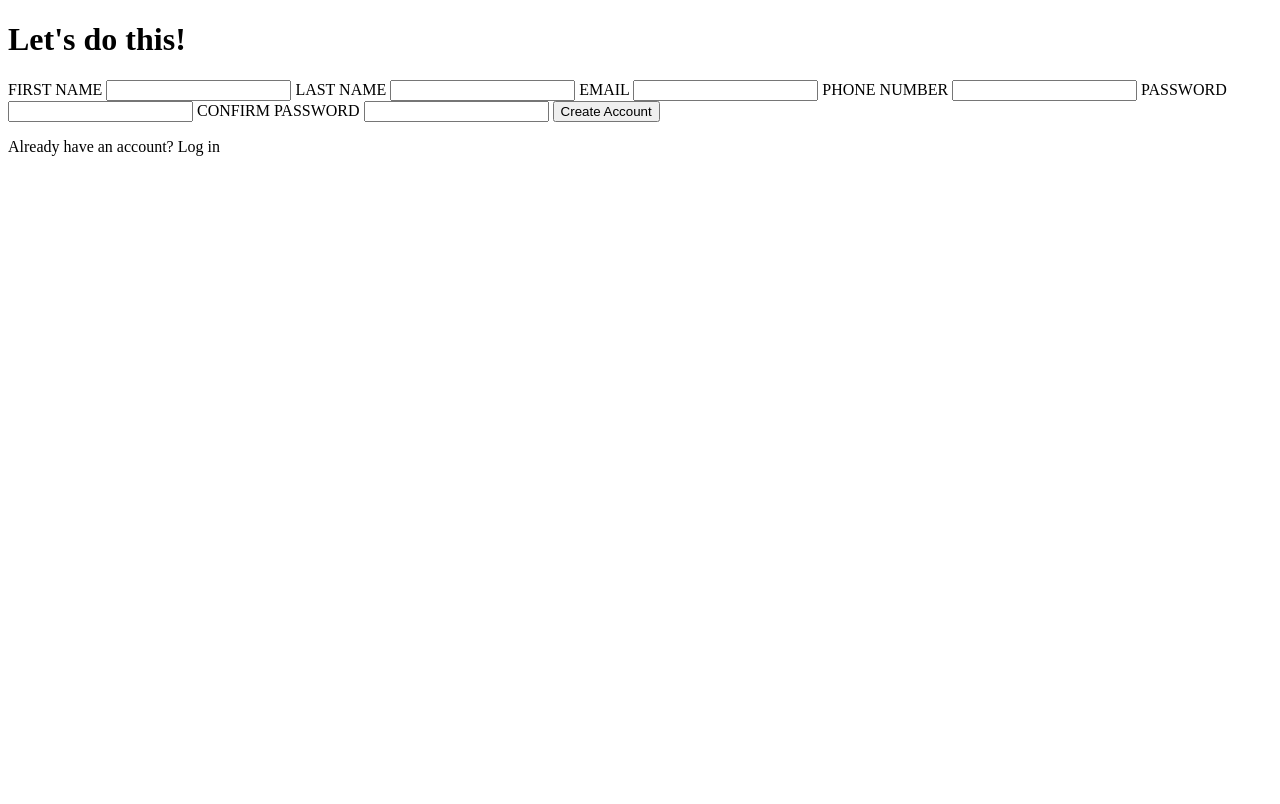
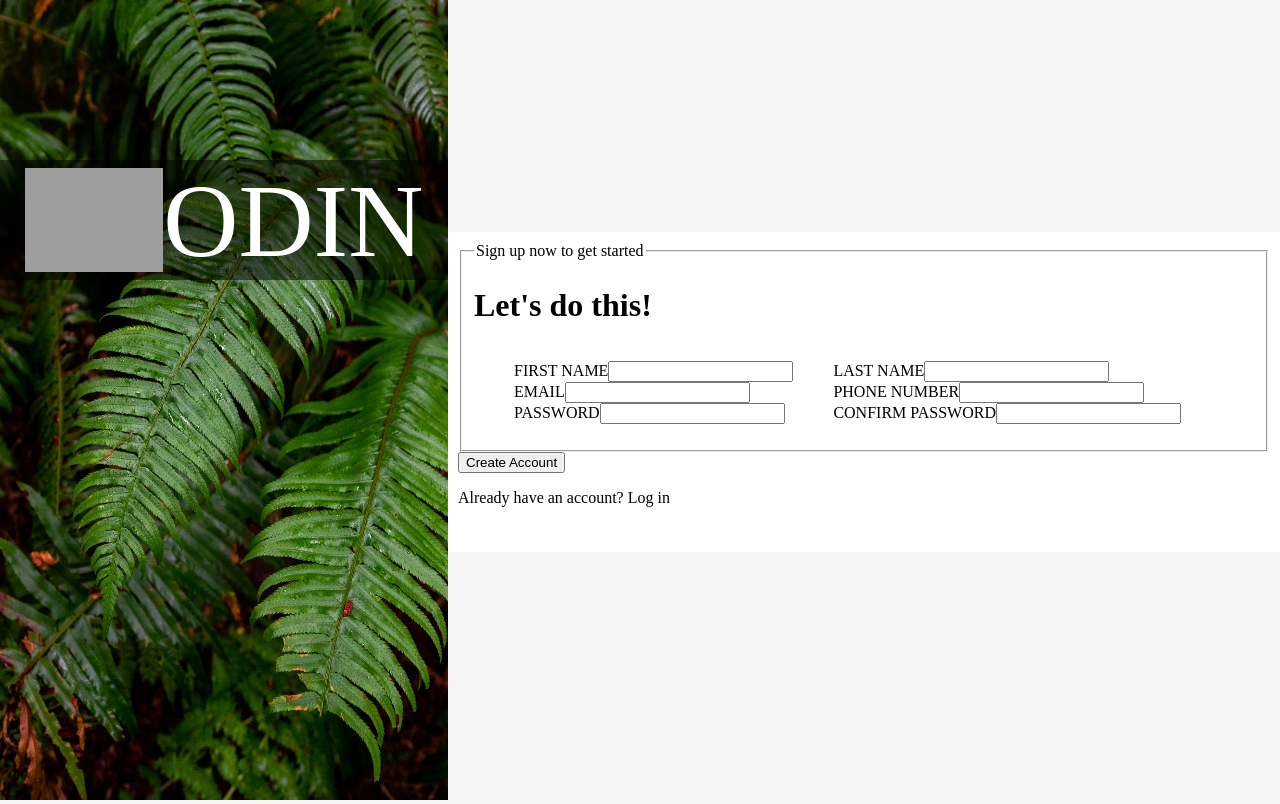
Before and after one commit to Unred-studio/ODIN-signup-page, a plain HTML site: page index.html in a window 1280 px wide. Drawn offline with Linux system fonts and the light colour scheme; grey boxes are pictures that could not be loaded.

Commit message:
Day 1: Push

```diff
--- /dev/null
+++ b/index.css
@@ -0,0 +1,61 @@
+* {
+    box-sizing: border-box;
+}
+ul {
+    list-style-type: none; /* Removes the bullets */
+}
+body {
+    background-color: whitesmoke;
+    margin: 0;
+    padding: 0;
+}
+.left-side {
+    position: absolute;
+    top: 0;
+    left: 0;
+    height: 100vh;
+    width: 35%;
+}
+.bg-image {
+    position: relative;
+    width: 100%;
+    height: 100%;
+}
+.odin-logo {
+    position: absolute;
+    height: 15%;
+    top: 20%;
+    left: 0;
+    padding: 20px;
+    width: 100%;
+    color: white;
+    background-color: rgba(0, 0, 0, 0.5);
+    display: flex;
+    flex-wrap: wrap;
+    align-content: center;
+    justify-content: center;
+    align-items: center;
+}
+.odin-image {
+    height: 13vh;
+    margin: 0;
+}
+.odin-text {
+    font-size: 13vh;
+}
+form {
+    position: absolute;
+    width: 65%;
+    height: 40vh;
+    top: 29%;
+    right: 0;
+    padding: 10px;
+    background-color: white;
+    --small-size: 3vh;
+    --med-size: 5vh;
+    --large-size: 10vh;
+}
+
+.form-inputs {
+    display: flex;
+}
--- a/index.html
+++ b/index.html
@@ -1,33 +1,56 @@
 <!DOCTYPE html>
 <html lang="en">
   <head>
-    <meta charset="UTF-8">
-    <meta name="viewport" content="width=device-width, initial-scale=1.0">
+    <meta charset="UTF-8" />
+    <meta name="viewport" content="width=device-width, initial-scale=1.0" />
+    <link rel="stylesheet" href="index.css" />
     <title>Odin Sign Up Page</title>
   </head>
   <body>
+    <div class="left-side">
+      <img class="bg-image" src="halie-west-25xggax4bSA-unsplash (1).jpg" />
+      <div class="odin-logo">
+        <img
+          class="odin-image"
+          src="https://cdn.statically.io/gh/TheOdinProject/curriculum/5f37d43908ef92499e95a9b90fc3cc291a95014c/html_css/project-sign-up-form/odin-lined.png"
+          alt="Odin Logo"
+        />
+        <span class="odin-text">ODIN</span>
+      </div>
+    </div>
+    <div>
+      <form action="#" method="post">
+        <fieldset>
+          <legend>Sign up now to get started</legend>
           <h1>Let's do this!</h1>
-    <form action="#" method="post">
-        <label for="">FIRST NAME
-            <input min="2" type="text">
-        </label>
-        <label for="">LAST NAME
-            <input min="2" type="text">
-        </label>
-        <label for="">EMAIL
-            <input type="email">
-        </label>
-        <label for="">PHONE NUMBER
-            <input type="number">
-        </label>
-        <label for="">PASSWORD
-            <input type="password">
-        </label>
-        <label for="">CONFIRM PASSWORD
-            <input type="password">
-        </label>
+          <div class="form-inputs">
+            <ul class="form-col">
+              <li>
+                <label>FIRST NAME<input type="text" /></label>
+              </li>
+              <li>
+                <label>EMAIL<input type="email" /></label>
+              </li>
+              <li>
+                <label>PASSWORD<input type="password" /></label>
+              </li>
+            </ul>
+            <ul class="form-col">
+              <li>
+                <label>LAST NAME<input type="text" /></label>
+              </li>
+              <li>
+                <label>PHONE NUMBER<input type="number" /></label>
+              </li>
+              <li>
+                <label>CONFIRM PASSWORD<input type="password" /></label>
+              </li>
+            </ul>
+          </div>
+        </fieldset>
         <button type="submit">Create Account</button>
         <p>Already have an account? Log in</p>
       </form>
+    </div>
   </body>
 </html>
```
Lines whose indentation alone changed are shown as unchanged.
